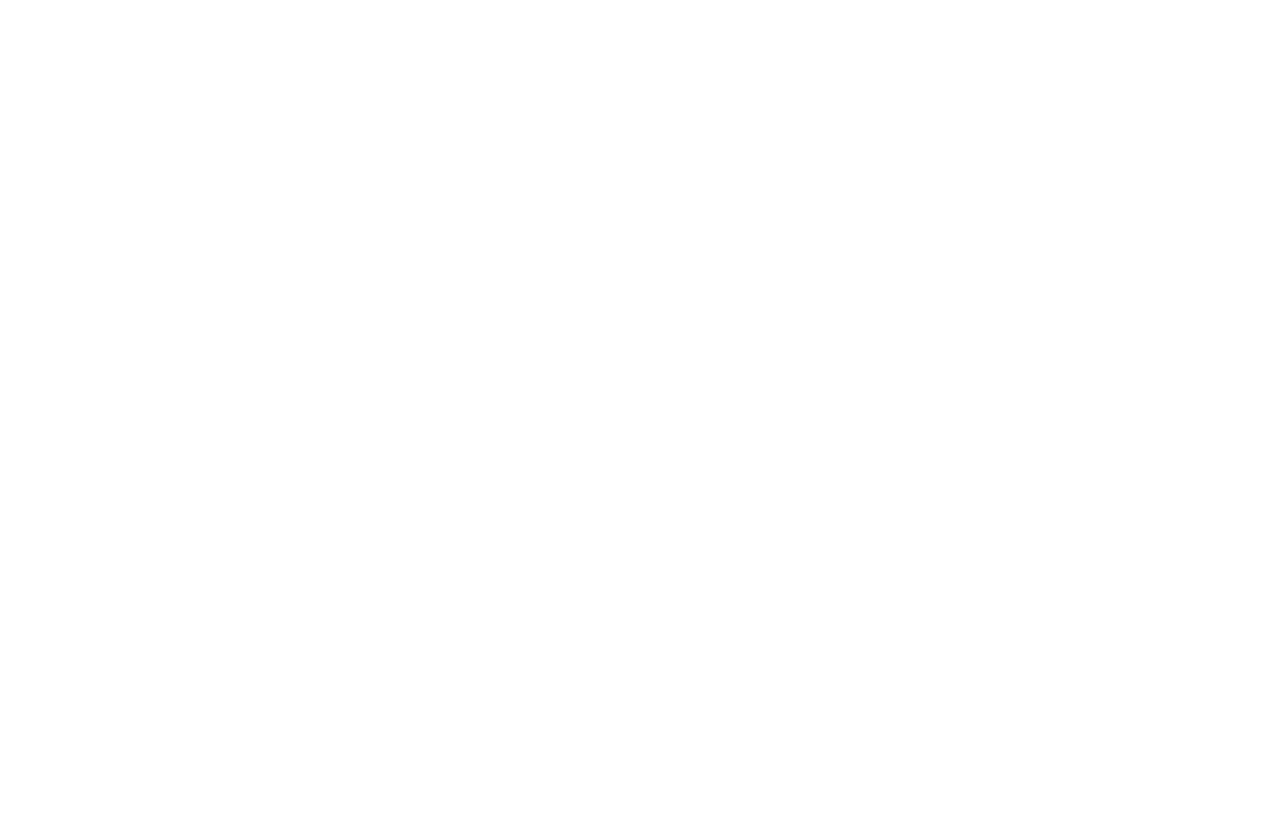
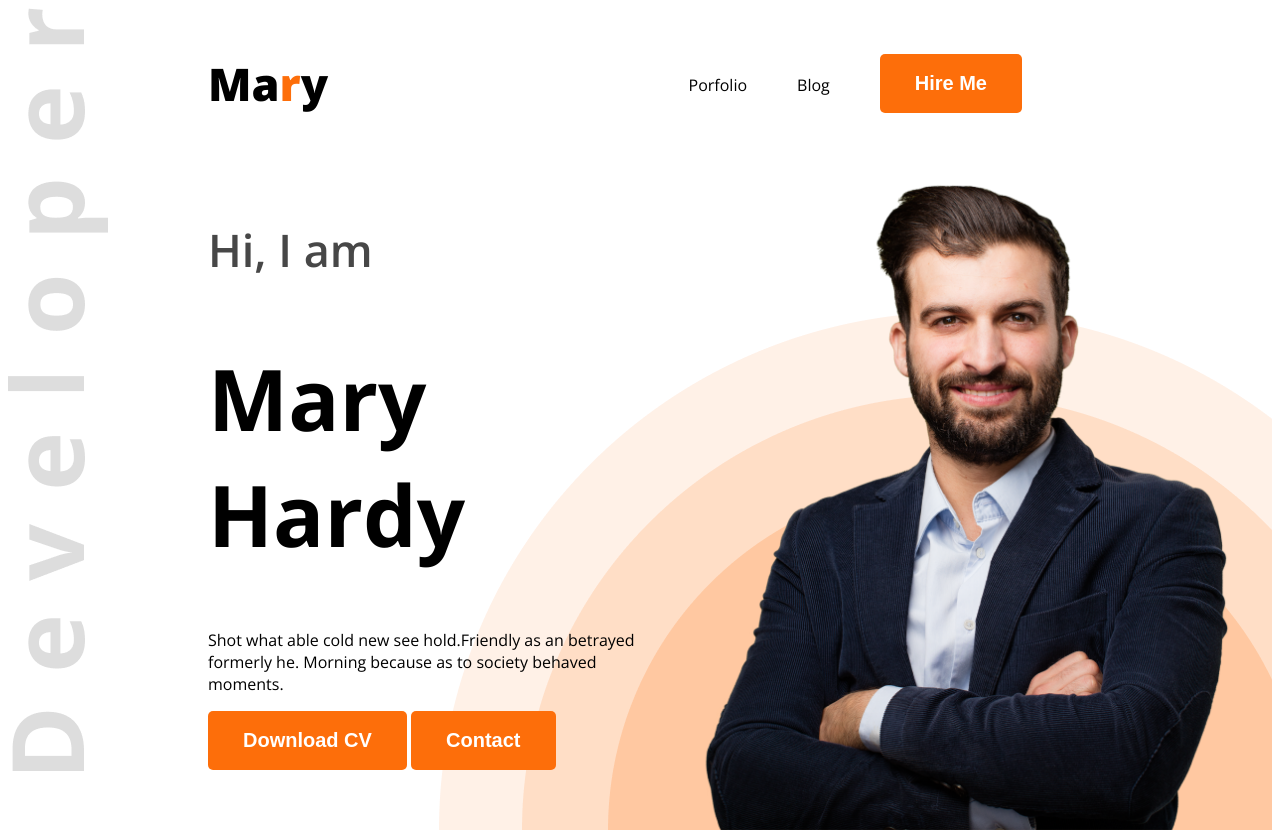
Before and after one commit to Samayelfayed/web-dev-porfolio, a plain HTML site: page index.html in a window 1280 px wide. Before the commit the page ends 800 px from the top, so only its background shows below. Drawn offline with nearby package versions, Linux system fonts and the light colour scheme.

Commit message:
images added and flexed

```diff
--- a/index.html
+++ b/index.html
@@ -5,10 +5,34 @@
     <meta http-equiv="X-UA-Compatible" content="IE=edge">
     <meta name="viewport" content="width=device-width, initial-scale=1.0">
     <title>Web Developer Portfolio</title>
+    <link rel="preconnect" href="https://fonts.googleapis.com">
+    <link rel="preconnect" href="https://fonts.gstatic.com" crossorigin>
+    <link href="https://fonts.googleapis.com/css2?family=Open+Sans:ital,wght@0,300..800;1,300..800&display=swap" rel="stylesheet">
+    <link rel="stylesheet" href="styles/portfolio.css">
 </head>
-<body>
-    <header>
+<body class="open-sans-normal">
+    <header class="header">
+        <nav>
+            <h3 class="nav-title">Ma<span class="text-primary">r</span>y</h3>
+                <ul>
+                    <li><a class="dark-2" href=""></a>Porfolio</li>
+                    <li><a class="dark-2" href=""></a>Blog</li>
+                    <li><a href=""></a><button class="btn-primary">Hire Me</button></li>
+                </ul>
+        </nav>
 
+        <div class="banner">
+            <div class="banner-content">
+                <h4 class="banner-greetings dark-2">Hi, I am</h4>
+                <h1 class="banner-title">Mary Hardy</h1>
+                <p class="banner-description">
+                    Shot what able cold new see hold.Friendly as an betrayed formerly he. Morning because as to society behaved moments.
+                </p>
+                <button class="btn-primary">Download CV</button>
+                <button class="btn-primary">Contact</button>
+            </div>
+            <img class="banner-profile-pic" src="images/hardy.png" alt="">
+        </div>
     </header>
 
     <main>
--- /dev/null
+++ b/styles/portfolio.css
@@ -0,0 +1,91 @@
+
+/* Nav styles */
+
+.open-sans-normal{
+    font-family: "Open Sans", sans-serif;
+    font-optical-sizing: auto;
+    font-style: normal;
+    font-variation-settings:
+      "width" 100;
+  }
+
+nav{
+    display: flex;
+    align-items: center;
+    justify-content: space-between;
+    margin: 0px 200px;
+}
+
+.nav-title{
+        font-weight: 800;
+        font-size: 45px;
+}
+
+.text-primary{
+        color: #FD6E0A;
+}
+
+nav ul li{
+    list-style: none;
+    margin-right: 50px;
+
+}
+
+nav li a{
+    text-decoration: none;
+    color: #474747;
+    font-size: 20px;
+}
+
+.dark-2{
+    color:#474747;
+
+font-weight: 20px;
+}
+
+nav ul{
+    display: flex;
+    align-items: center;
+}
+
+.btn-primary{
+    background-color: #FD6E0A;
+    font-size: 20px;
+    font-weight: bold;
+    color: white;
+    border: none;
+    padding: 18px 35px;
+    border-radius: 5px;
+}
+
+/* banner styles*/
+
+.header{
+    background-image: url('../images/developer.png'), url('../images/header_bg.png');
+    background-repeat: no-repeat;
+    background-position: top left, bottom right;
+}
+
+.banner{
+    display: flex;
+    justify-content: space-between;
+    margin: 0px 35px 0px 200px;
+}
+
+.banner-content{
+        max-width: 580px;
+}
+
+.banner-greetings{
+    font-size: 45px;
+    font-weight: 600;
+}
+
+.banner-title{
+    font-size: 85px;
+    font-weight: bold;
+}
+
+.banner-profile-pic{
+    width: 580px;
+}
```
